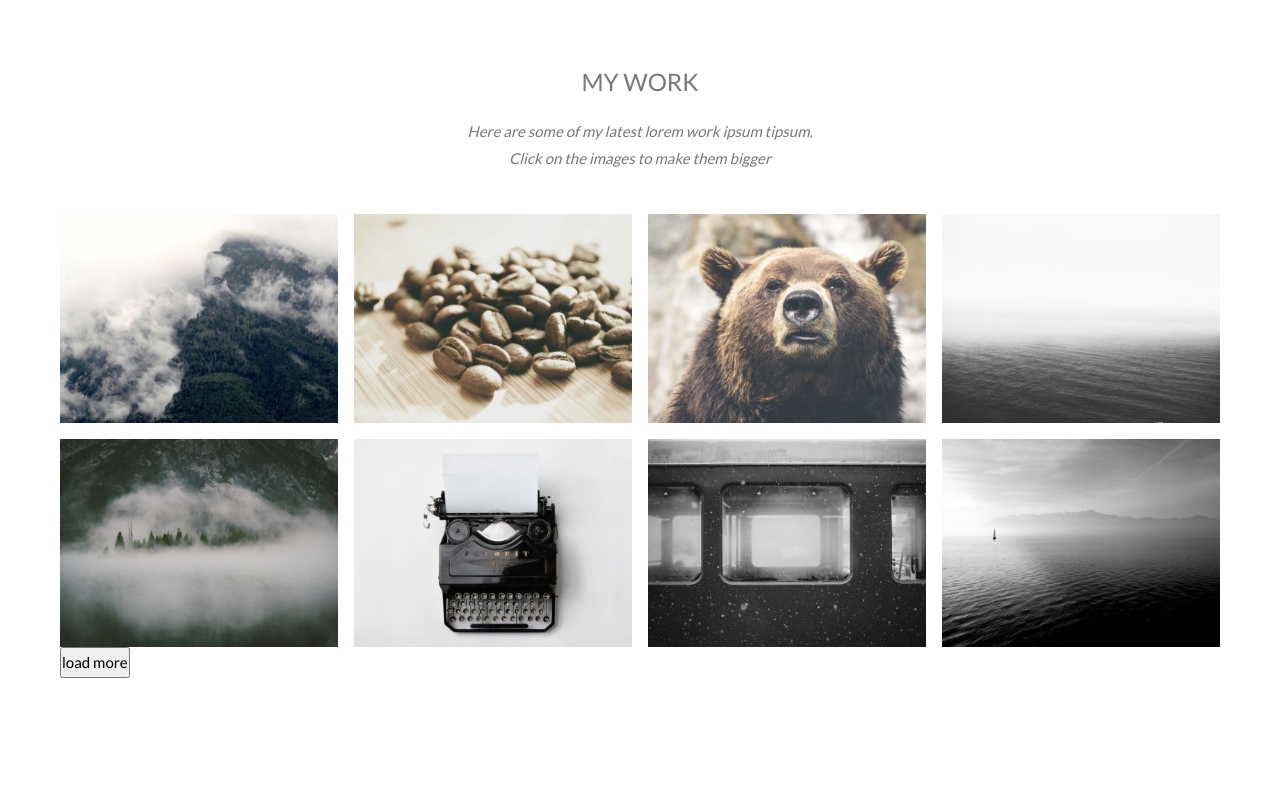
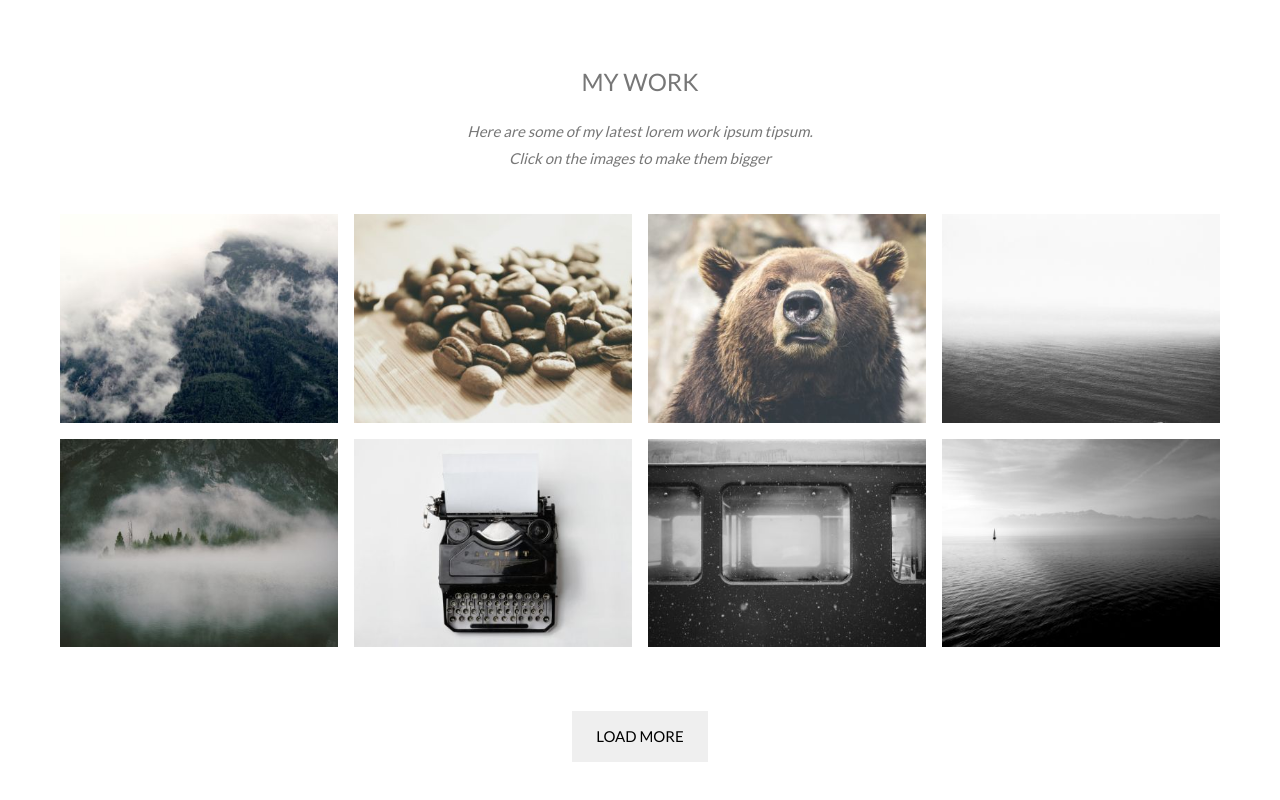
Before and after one commit to Suy4Dever/web-cv-template, a plain HTML site: page index.html in a window 1280 px wide. Shown: the part 2164-2964 px from the top of the page. Before the commit the page ends 2906 px from the top, so only its background shows below. Drawn offline with Linux system fonts and the light colour scheme.

Commit message:
add layout to button

```diff
--- a/style.css
+++ b/style.css
@@ -251,3 +251,15 @@ header {
     width: 100%;
     height: auto;
 }
+
+.load-more-button {
+    display: block;
+    margin: 64px auto;
+    padding: 12px 24px;
+    text-transform: uppercase;
+    border: none;
+}
+
+.load-more-button:hover {
+    background-color: #ccc;
+}
```
